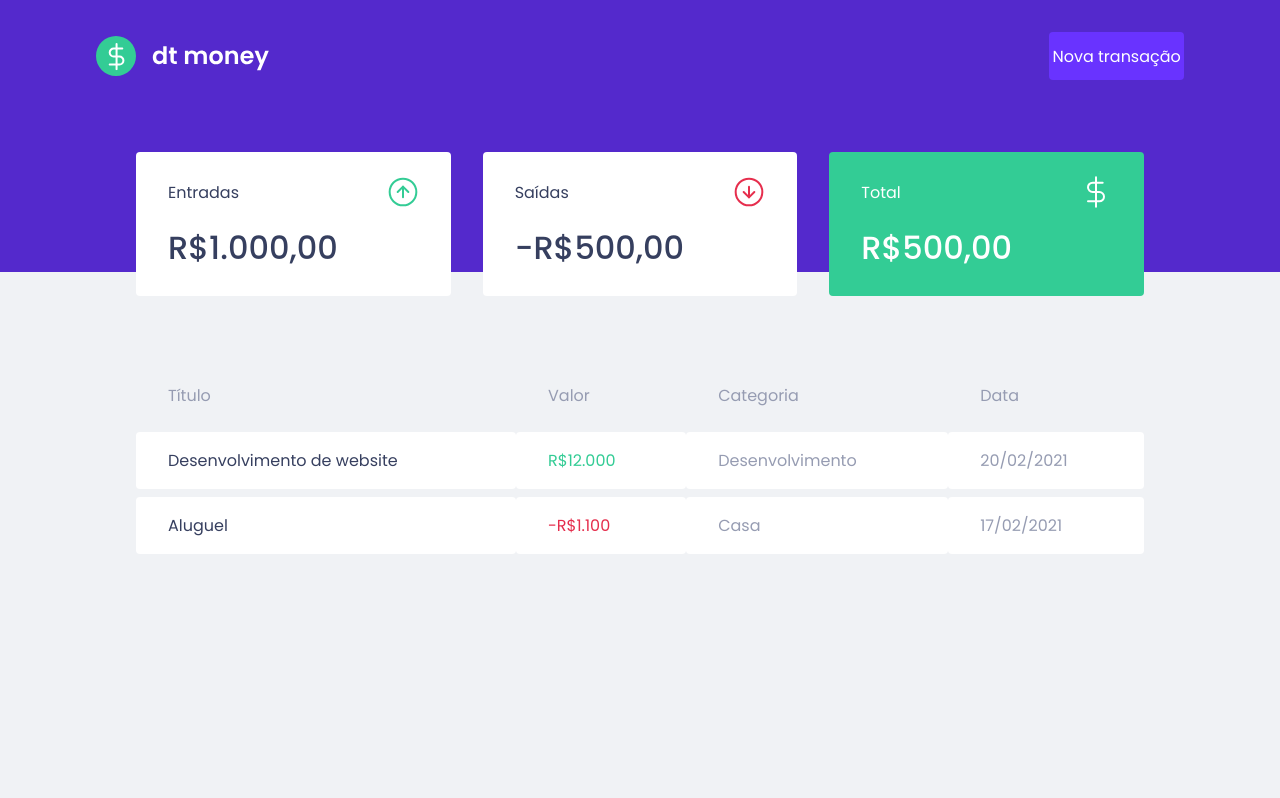
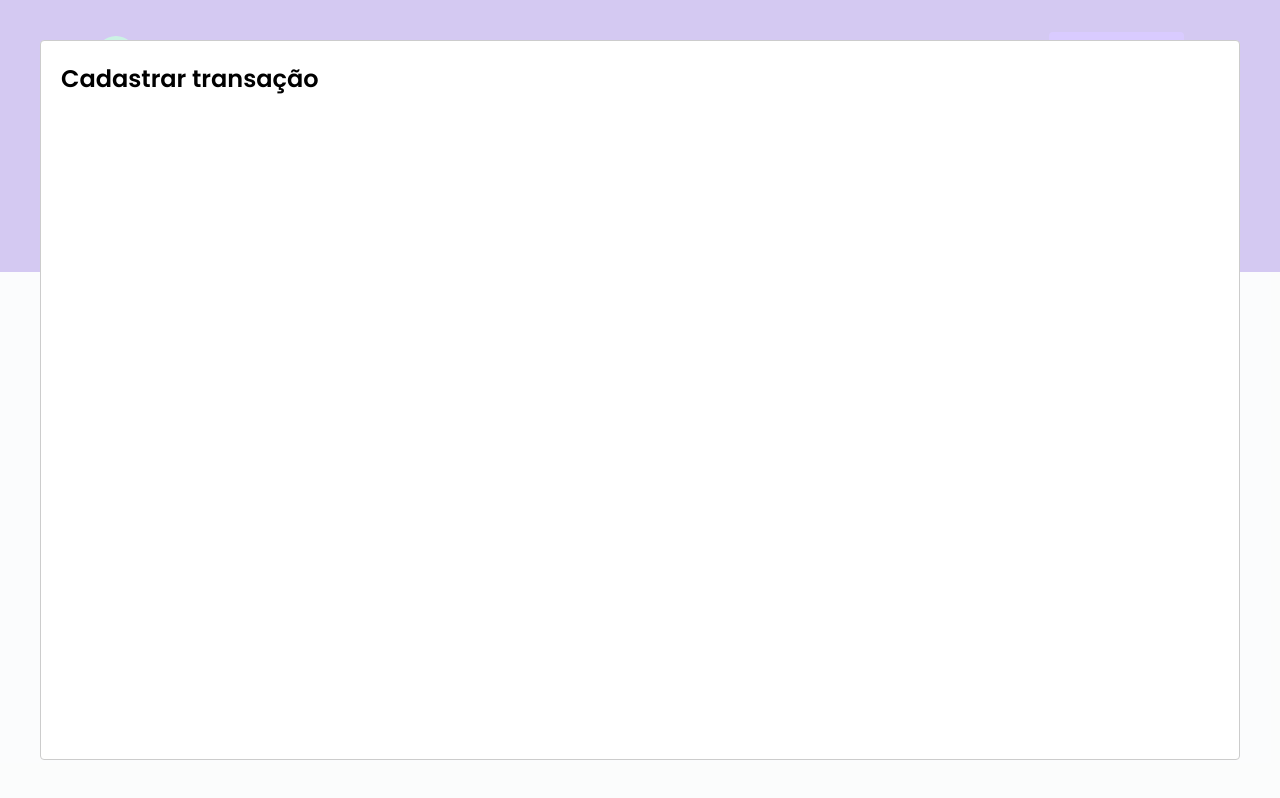
Before and after one commit to renanvzd/ignite-ch2-dtmoney, a React (Create React App) app: page / in a window 1280 px wide. Both pictures are taken after a click on the button "Nova transação". Built offline with nearby package versions, Linux system fonts and the light colour scheme; no server answers; what miragejs would draw is missing.

Commit message:
Create Modal

```diff
--- a/package.json
+++ b/package.json
@@ -7,6 +7,7 @@
     "miragejs": "^0.1.41",
     "react": "^17.0.2",
     "react-dom": "^17.0.2",
+    "react-modal": "^3.14.3",
     "react-scripts": "4.0.3",
     "styled-components": "^5.3.0",
     "typescript": "^4.1.2",
@@ -20,6 +21,7 @@
     "@types/node": "^12.0.0",
     "@types/react": "^17.0.0",
     "@types/react-dom": "^17.0.0",
+    "@types/react-modal": "^3.12.1",
     "@types/styled-components": "^5.1.11"
   },
   "scripts": {
--- a/src/App.tsx
+++ b/src/App.tsx
@@ -1,12 +1,35 @@
+import { useState } from "react";
+import Modal from 'react-modal';
 import { Dashboard } from "./Components/Dashboard";
 import { Header } from "./Components/Header";
+
 import { GlobalStyle } from "./styles/global";
 
+Modal.setAppElement('#root');
+
 export function App() {
+  const [isNewTransactionModalOpen, setisNewTransactionModalOpen] = useState(false);
+
+  function handleOpenNewTransactionModal() {
+    setisNewTransactionModalOpen(true);
+  }
+
+  function handleCloseNewTransactionModal() {
+    setisNewTransactionModalOpen(false);
+  }
+
   return (
     <>
-      <Header />
+      <Header onOpenNewTransactionModal={handleOpenNewTransactionModal}/>
       <Dashboard />
+
+      <Modal
+        isOpen={isNewTransactionModalOpen}
+        onRequestClose={handleCloseNewTransactionModal}
+      >
+        <h2>Cadastrar transação</h2>
+      </Modal>
+
       <GlobalStyle />
     </>
   );
--- a/src/Components/Header/index.tsx
+++ b/src/Components/Header/index.tsx
@@ -1,14 +1,21 @@
 import logoImg from '../../assets/logo.svg'
 import { Container, Content } from './styles'
 
-export function Header() {
+interface HeaderProps {
+  onOpenNewTransactionModal: () => void;
+}
+
+export function Header({ onOpenNewTransactionModal }: HeaderProps) {
+
   return (
     <Container >
       <Content>
       <img src={logoImg} alt="dt money" />
-      <button type="button">
+      <button type="button" onClick={onOpenNewTransactionModal}>
         Nova transação
       </button>
+
+
       </Content>
     </Container>
   )
```
Also changed, not shown: 1 other file (tests, documents, lock files or other folders).
